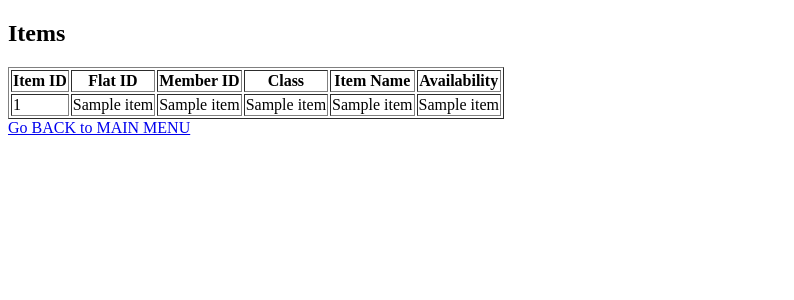
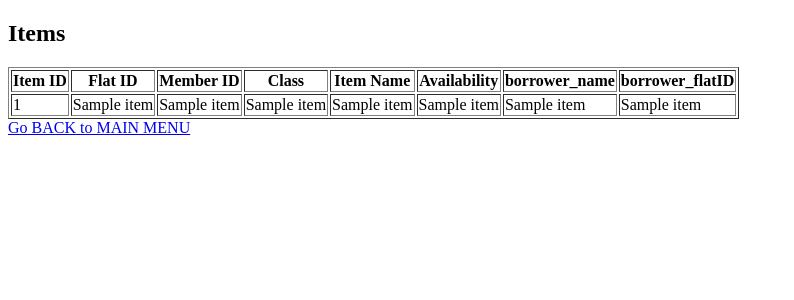
Before and after one commit to pgrach/SquareTools, a Flask app: template templates/items.html in a window 1280 px wide. Shown: the top 300 px of the page, without its empty margins (0-794 px from the left). Run offline with Flask 3, Linux system fonts and the light colour scheme; the template is opened without the code that fills it: most values are stand-ins (such as "Sample title", 1, 10 or a date in 2020).

Commit message:
update route with possibility to indicate borrowed and available by defauled as added new

```diff
--- a/main.py
+++ b/main.py
@@ -39,6 +39,8 @@ CREATE TABLE IF NOT EXISTS "items" (
 "class" VARCHAR (10),
 "item_name" VARCHAR (50),
 "availability" VARCHAR (20),
+"borrower_name" TEXT,
+"borrower_flatID" INTEGER,
 FOREIGN KEY (flatID) REFERENCES flats (flatID),
 FOREIGN KEY (memberID) REFERENCES members (memberID)
 )""")
@@ -84,7 +86,7 @@ def add_items():
         fname = request.form["fname"]
         classn = request.form["class"]
         item = request.form["item_name"]
-        availability = request.form["availability"]
+        availability = "Available" # Set available by default whenever user adds it to the database.
 
         conn, cursor = get_db_connection()
 
@@ -107,7 +109,7 @@ def add_items():
             memberID = existing_member[1]  # Fetch the memberID of the existing member
 
         # Insert into items
-        cursor.execute("INSERT INTO items (flatID, memberID, class, item_name, availability) VALUES (?, ?, ?, ?, ?)", (flat, memberID, classn, item, availability))
+        cursor.execute("INSERT INTO items (flatID, memberID, class, item_name, availability, borrower_name, borrower_flatID) VALUES (?, ?, ?, ?, ?, NULL, NULL)", (flat, memberID, classn, item, availability))
 
         conn.commit()
         conn.close()
@@ -142,5 +144,34 @@ def delete():
 
     return render_template('delete.html')
 
+@app.route('/update_item', methods=['GET', 'POST'])
+def update_item():
+    if request.method == 'POST':
+        itemID = request.form['itemID']
+        availability = request.form['availability']
+        borrower_name = request.form.get('borrower_name')
+        borrower_flatID = request.form.get('borrower_flatID')
+
+        conn, cursor = get_db_connection()
+
+        # Check if member exists for the borrowing flat
+        cursor.execute("SELECT * FROM members WHERE flatID = ? AND fname = ?", (borrower_flatID, borrower_name))
+        existing_member = cursor.fetchone()
+
+        # If the member doesn't exist, add them
+        if not existing_member and borrower_name and borrower_flatID:
+            cursor.execute("INSERT INTO members (flatID, fname) VALUES (?, ?)", (borrower_flatID, borrower_name))
+
+        # Update the item's availability
+        cursor.execute("UPDATE items SET availability = ?, borrower_name = ?, borrower_flatID = ? WHERE itemID = ?",
+                       (availability, borrower_name, borrower_flatID, itemID))
+
+        conn.commit()
+        conn.close()
+
+        return redirect(url_for('home'))
+
+    return render_template("update_item.html")
+
 if __name__ == '__main__':
     app.run(debug=True)
--- a/plan.txt
+++ b/plan.txt
@@ -9,4 +9,4 @@ professionals, families in the Red Square.
 
 Resource Sharing Platform
 An application to facilitate the sharing of resources among residents: starting with sharing tools, appliances, or other equipment.
-Later we potentially I can build car pooling / neighbourhood.
+Later we can potentially build a car pooling system amongst neighbours.
--- a/templates/index.html
+++ b/templates/index.html
@@ -11,6 +11,8 @@
         <li><a href="{{ url_for('view_items') }}">View All Items</a></li>
         <li><a href="{{ url_for('view_members') }}">View Members</a></li>
         <li><a href="{{ url_for('add_items') }}">Add Items</a></li>
+        <li><a href="{{ url_for('update_item') }}">Update Item</a></li>
+
         <!-- this should only be for admin -->
         <li><a href="{{ url_for('delete') }}">Delete</a></li>
 
--- a/templates/items.html
+++ b/templates/items.html
@@ -16,6 +16,8 @@
       <th>Class</th>
       <th>Item Name</th>
       <th>Availability</th>
+      <th>borrower_name</th>
+      <th>borrower_flatID</th>
     </tr>
     {% for item in items %}
     <tr>
@@ -25,6 +27,9 @@
       <td>{{ item[3] }}</td>
       <td>{{ item[4] }}</td>
       <td>{{ item[5] }}</td>
+      <td>{{ item[6] }}</td>
+      <td>{{ item[7] }}</td>
+
     </tr>
     {% endfor %}
   </table>
```
Also changed, not shown: templates/add_items.html (+0 -10 lines), templates/update_item.html (added, +41 -0 lines), square_share.db.
